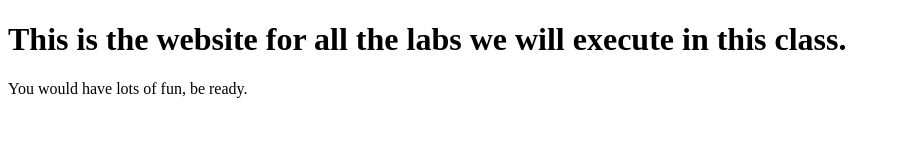
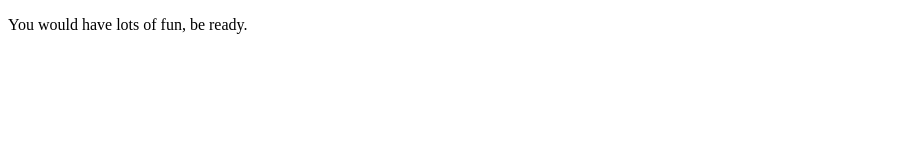
Before and after one commit to Britney-12/devsecops_lab, a plain HTML site: page index.html in a window 1280 px wide. Shown: the whole page, without its empty margins (0-900 px from the left). Drawn offline with Linux system fonts and the light colour scheme.

Commit message:
deleted h1

```diff
--- a/index.html
+++ b/index.html
@@ -7,9 +7,6 @@
         </title>
     </head>
     <body>
-        <h1>
-            This is the website for all the labs we will execute in this class.
-        </h1>
         <p> You would have lots of fun, be ready.</p>
     </body>
 </html>
```
